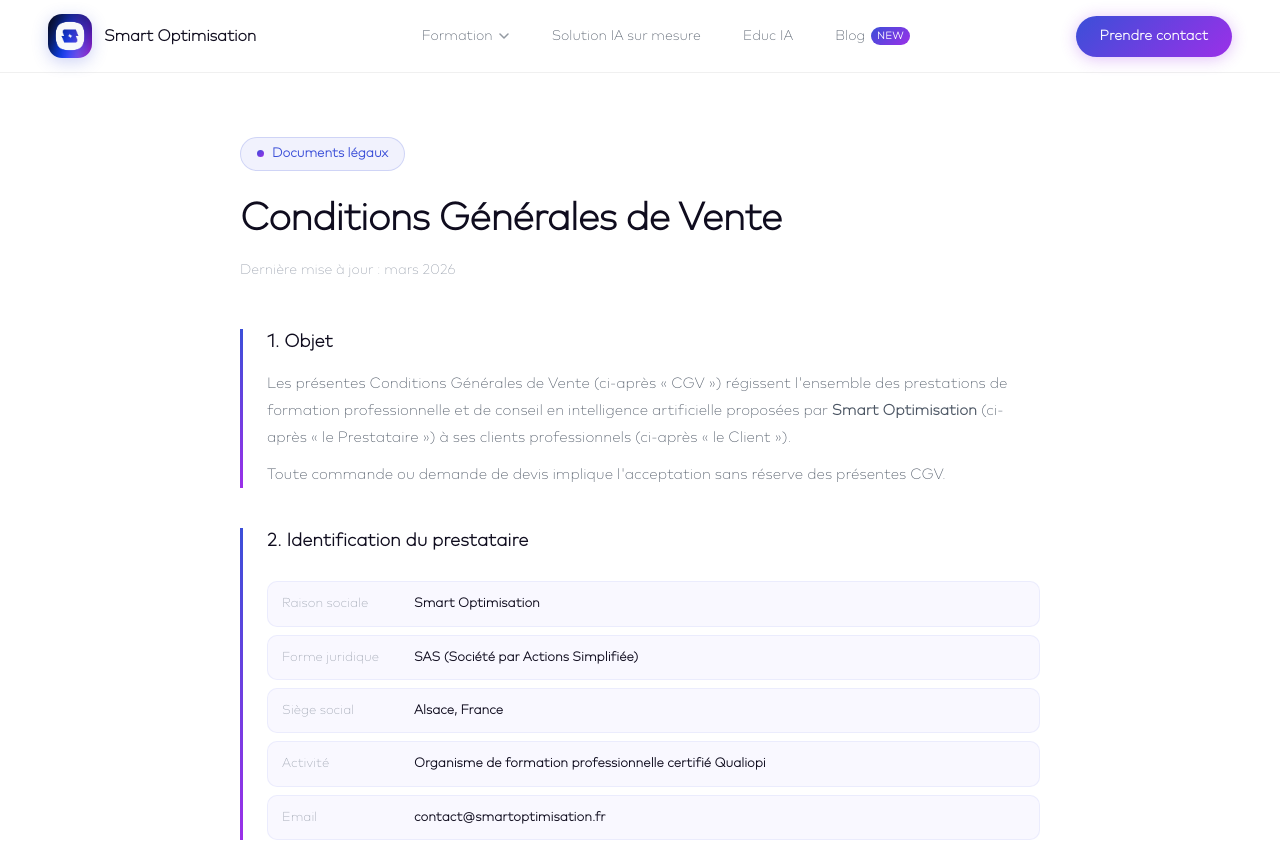
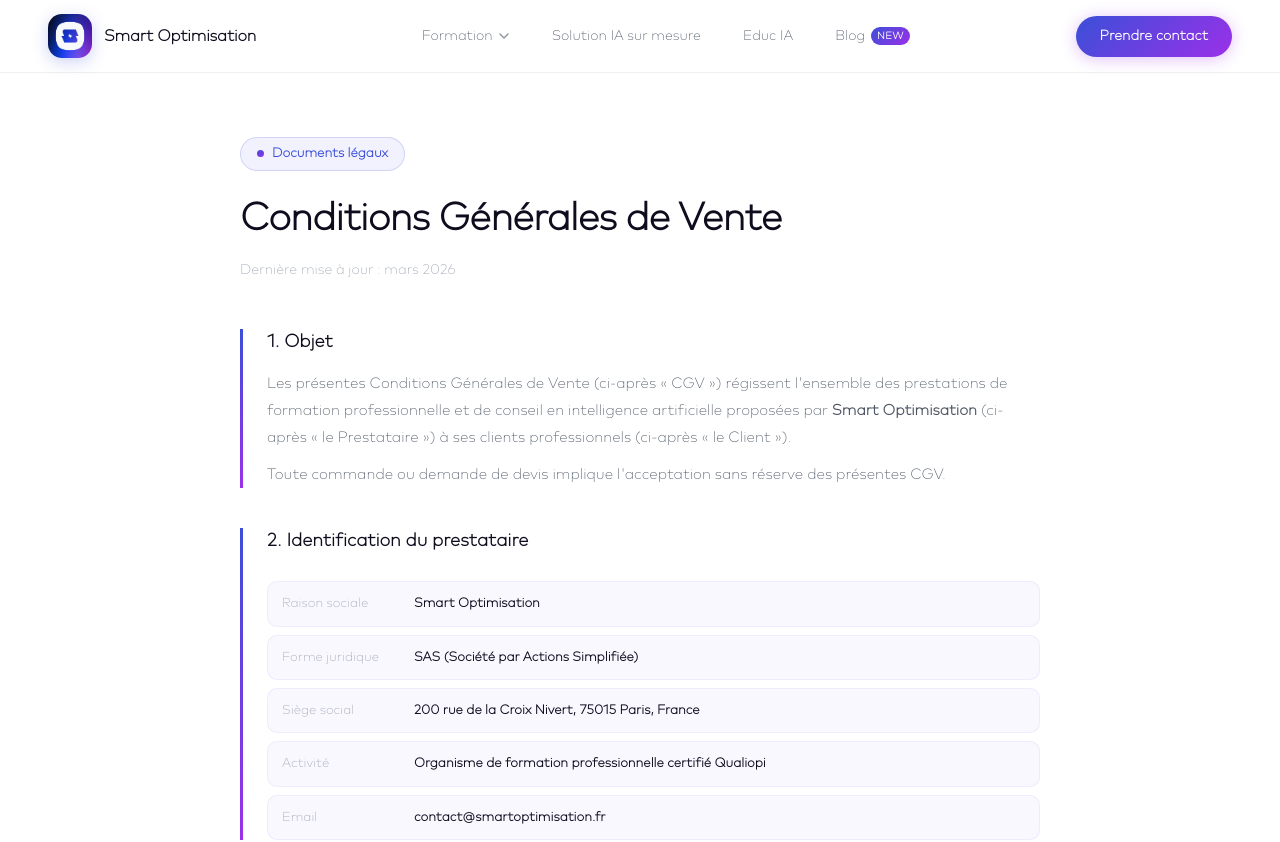
Before and after one commit to smartoptimisation25-source/siteV1SO, a React (Vite) app: page /cgv in a window 1280 px wide. Shown: the top 842 px of the page. Built offline with nearby package versions, Linux system fonts and the light colour scheme.

Commit message:
fix: siège social Paris 75015

```diff
--- a/src/pages/CGV.jsx
+++ b/src/pages/CGV.jsx
@@ -26,7 +26,7 @@
             <InfoGrid items={[
               { label: 'Raison sociale', value: 'Smart Optimisation' },
               { label: 'Forme juridique', value: 'SAS (Société par Actions Simplifiée)' },
-              { label: 'Siège social', value: 'Alsace, France' },
+              { label: 'Siège social', value: '200 rue de la Croix Nivert, 75015 Paris, France' },
               { label: 'Activité', value: 'Organisme de formation professionnelle certifié Qualiopi' },
               { label: 'Email', value: 'contact@smartoptimisation.fr' },
             ]} />
```
